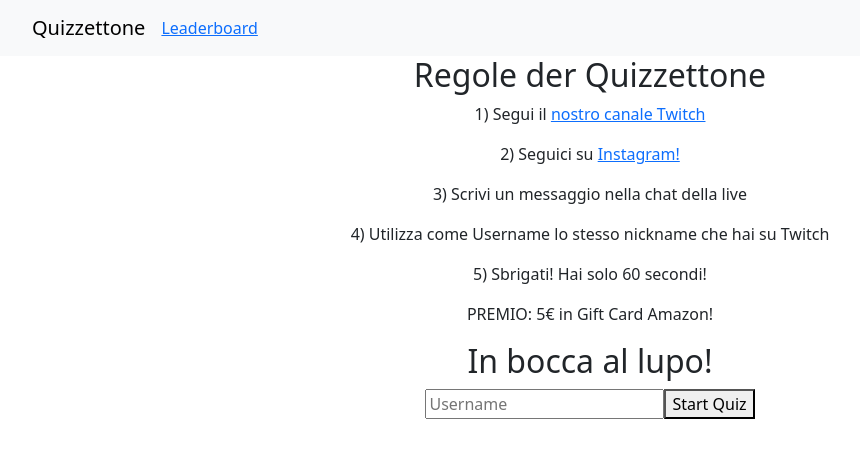
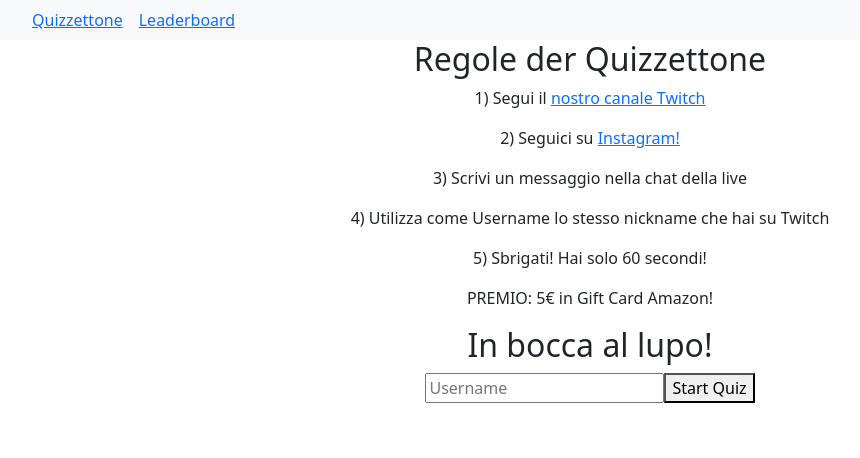
Before and after one commit to canniz/quizzettone_frontend, a React (Create React App) app: page /quiz in a window 1280 px wide. Shown: the top 458 px of the page, without its empty margins (50-910 px from the left). Built offline with nearby package versions, Linux system fonts and the light colour scheme; no server answers.

Commit message:
Added stuff

```diff
--- a/src/App.js
+++ b/src/App.js
@@ -14,6 +14,7 @@ function App() {
         <Routes> {/* Wrap Route components in Routes */}
           <Route path="/leaderboard" element={<Leaderboard />} />
           <Route path="/quiz" element={<Quiz />} />
+          <Route path="/" element={<Quiz />} />
         </Routes>
       </Router>
     </div>
--- a/src/components/QuizNavbar.js
+++ b/src/components/QuizNavbar.js
@@ -16,13 +16,18 @@ function QuizNavbar() {
   return (
     <Navbar expand="lg" className="bg-body-tertiary">
       <Container>
-        <Navbar.Brand href="/Quiz">Quizzettone</Navbar.Brand>
-        <Navbar.Toggle aria-controls="basic-navbar-nav" />
         <Navbar.Collapse id="basic-navbar-nav">
           <Nav className="me-auto">
             <NavLink
-              to="/Leaderboard"
-              onClick={(e) => handleReload(e, '/Leaderboard')}
+              to="/quiz"
+              onClick={(e) => handleReload(e, '/quiz')}
+              className="me-3" // Bootstrap spacing class
+            >
+              Quizzettone
+            </NavLink>
+            <NavLink
+              to="/leaderboard"
+              onClick={(e) => handleReload(e, '/leaderboard')}
             >
               Leaderboard
             </NavLink>
```
